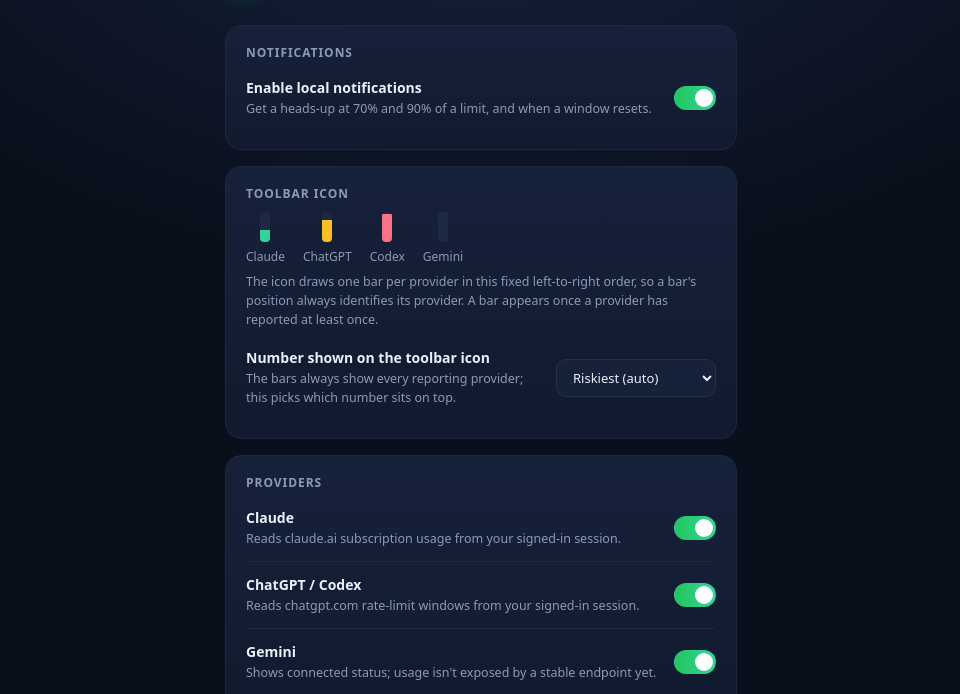
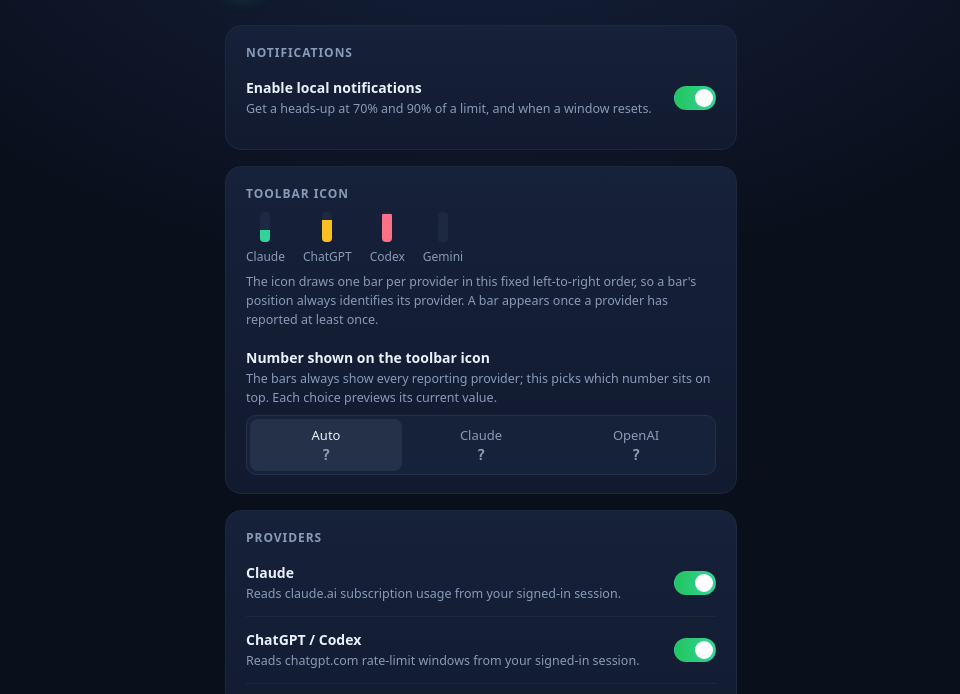
Before and after one commit to DCCA/meterbar, a website built with Vite: page src/options/options.html in a window 1280 px wide. Shown: the part 100-794 px from the top of the page, without its empty margins (159-1119 px from the left). Built offline with nearby package versions, Linux system fonts and the light colour scheme; some packages are replaced by stand-ins of ours.

Commit message:
feat(options): badge number picker as segmented control with live previews (#29)
* feat(options): badge number picker as segmented control with live previews

Windows are no longer pinnable (providers change them - OpenAI dropped its
5h window on 2026-07-12). Badge targets are now Auto / Claude / OpenAI,
each meaning that provider's riskiest fresh window. Legacy provider:window
ids migrate to their provider at read time.

The options page replaces the <select> with a radiogroup of buttons that
preview the number each choice would put on the badge right now,
risk-colored, disabled with '--' when a target has no fresh data, and
re-rendered on storage changes.

* review fixes: roving tabindex + arrow keys, reuse riskLevel, normalize legacy badgeTarget in loadSettings, keep every target selectable, preview '?' like the badge, no --faint on text

```diff
--- a/src/background/badge.ts
+++ b/src/background/badge.ts
@@ -15,12 +15,9 @@
   if (fresh.length === 0) return UNKNOWN;
 
   const target = parseBadgeTarget(targetId);
-  const chosen =
-    target.id === 'riskiest'
-      ? fresh.reduce((max, snapshot) => (snapshot.usedPercent > max.usedPercent ? snapshot : max))
-      : fresh.find((s) => s.provider === target.provider && s.window === target.window);
-
-  if (!chosen) return UNKNOWN;
+  const pool = target.provider ? fresh.filter((s) => s.provider === target.provider) : fresh;
+  if (pool.length === 0) return UNKNOWN;
+  const chosen = pool.reduce((max, snapshot) => (snapshot.usedPercent > max.usedPercent ? snapshot : max));
 
   return {
     text: String(Math.round(chosen.usedPercent)),
--- a/src/options/options.css
+++ b/src/options/options.css
@@ -137,21 +137,40 @@
 .legend-note { margin: 8px 0 6px; color: var(--muted); font-size: 12.5px; line-height: 1.5; }
 
 /* ---- Select row (icon number) ---- */
-.select-row { display: flex; align-items: center; gap: 16px; padding: 13px 0; }
-.panel h2 + .select-row { padding-top: 4px; }
-.select {
-  flex: none;
-  min-width: 160px;
-  font-family: inherit;
-  font-size: 13px;
-  color: var(--text);
+.select-row { display: flex; align-items: center; gap: 16px; padding: 13px 0 8px; }
+
+/* ---- Badge target segmented control ---- */
+.seg {
+  display: flex;
+  gap: 3px;
+  padding: 3px;
   background: var(--surface-2);
   border: 1px solid var(--border);
   border-radius: 10px;
-  padding: 8px 12px;
+}
+.seg button {
+  flex: 1;
+  display: flex;
+  flex-direction: column;
+  align-items: center;
+  gap: 2px;
+  padding: 7px 10px;
+  font-family: inherit;
+  font-size: 13px;
+  color: var(--muted);
+  background: none;
+  border: 0;
+  border-radius: 8px;
   cursor: pointer;
+  transition: background 160ms var(--ease), color 160ms var(--ease);
 }
-.select:hover { border-color: #2f3e5c; }
+.seg button:hover { color: var(--text); }
+.seg button[aria-checked="true"] { background: var(--border); color: var(--text); }
+.seg .seg-value { font: 600 15px var(--mono); }
+.seg .seg-value.ok { color: var(--ok); }
+.seg .seg-value.warn { color: var(--warn); }
+.seg .seg-value.crit { color: var(--crit); }
+.seg .seg-value.none { color: var(--muted); }
 
 .status { margin: 12px 0 0; min-height: 18px; color: var(--ok); font-size: 13px; }
 
--- a/src/options/options.html
+++ b/src/options/options.html
@@ -40,13 +40,13 @@
           The icon draws one bar per provider in this fixed left-to-right order, so a bar's position always
           identifies its provider. A bar appears once a provider has reported at least once.
         </p>
-        <label class="select-row" for="badge-target">
-          <span class="switch-text">
+        <div class="select-row">
+          <span class="switch-text" id="badge-target-label">
             <span class="switch-title">Number shown on the toolbar icon</span>
-            <span class="switch-desc">The bars always show every reporting provider; this picks which number sits on top.</span>
+            <span class="switch-desc">The bars always show every reporting provider; this picks which number sits on top. Each choice previews its current value.</span>
           </span>
-          <select id="badge-target" class="select"></select>
-        </label>
+        </div>
+        <div id="badge-target" class="seg" role="radiogroup" aria-labelledby="badge-target-label"></div>
       </section>
 
       <section class="panel">
--- a/src/options/options.ts
+++ b/src/options/options.ts
@@ -1,7 +1,10 @@
-import { loadSettings, saveSettings, type Settings } from '../storage/usageStore';
+import { getAllCards, loadSettings, saveSettings, type Settings } from '../storage/usageStore';
+import { aggregateCards, flattenSnapshots } from '../background/aggregate';
+import { calculateBadgeState } from '../background/badge';
+import { riskLevel } from '../popup/render';
 import { readAllHistory } from '../storage/historyStore';
 import { historyToCsv, historyToJson } from '../shared/exporters';
-import { BADGE_TARGETS, type BadgeTargetId } from '../shared/badgeTarget';
+import { BADGE_TARGETS, parseBadgeTarget, type BadgeTargetId } from '../shared/badgeTarget';
 import type { ExtensionMessage } from '../shared/messages';
 
 // Only the boolean settings drive the toggle switches.
@@ -32,8 +35,31 @@
   URL.revokeObjectURL(url);
 }
 
-function badgeSelect(): HTMLSelectElement | null {
-  return document.querySelector<HTMLSelectElement>('#badge-target');
+// Segmented control: one button per target, each previewing exactly what the badge would
+// show right now ("?" when that target has no fresh data). Every target stays selectable
+// so a provider can be pinned before it has reported.
+async function renderBadgeTargets(settings: Settings): Promise<void> {
+  const group = document.querySelector<HTMLDivElement>('#badge-target');
+  if (!group) return;
+  const snapshots = flattenSnapshots(aggregateCards(await getAllCards(), settings));
+  const current = parseBadgeTarget(settings.badgeTarget).id;
+  const hadFocus = group.contains(document.activeElement);
+  group.replaceChildren(...BADGE_TARGETS.map((t) => {
+    const state = calculateBadgeState(snapshots, t.id);
+    const checked = t.id === current;
+    const btn = document.createElement('button');
+    btn.type = 'button';
+    btn.role = 'radio';
+    btn.dataset.target = t.id;
+    btn.setAttribute('aria-checked', String(checked));
+    btn.tabIndex = checked ? 0 : -1; // roving tabindex: one tab stop, arrows move within
+    const value = document.createElement('span');
+    value.className = `seg-value ${state.usedPercent === undefined ? 'none' : riskLevel(state.usedPercent)}`;
+    value.textContent = state.text;
+    btn.append(t.label, value);
+    return btn;
+  }));
+  if (hadFocus) group.querySelector<HTMLButtonElement>('[aria-checked="true"]')?.focus();
 }
 
 async function render(): Promise<void> {
@@ -43,11 +69,7 @@
     if (el) el.checked = settings[key];
   }
 
-  const select = badgeSelect();
-  if (select) {
-    select.innerHTML = BADGE_TARGETS.map((t) => `<option value="${t.id}">${t.label}</option>`).join('');
-    select.value = settings.badgeTarget;
-  }
+  await renderBadgeTargets(settings);
 }
 
 async function wire(): Promise<void> {
@@ -59,10 +81,31 @@
     });
   }
 
-  badgeSelect()?.addEventListener('change', async (event) => {
+  document.querySelector('#badge-target')?.addEventListener('click', async (event) => {
+    const btn = (event.target as HTMLElement).closest<HTMLButtonElement>('button[data-target]');
+    if (!btn) return;
     const current = await loadSettings();
-    await saveSettings({ ...current, badgeTarget: (event.target as HTMLSelectElement).value as BadgeTargetId });
+    const next = { ...current, badgeTarget: btn.dataset.target as BadgeTargetId };
+    await saveSettings(next);
+    await renderBadgeTargets(next);
     void chrome.runtime.sendMessage({ type: 'usage:refresh' } as ExtensionMessage);
+  });
+
+  // Arrow keys move the selection like a native radio group.
+  document.querySelector('#badge-target')?.addEventListener('keydown', (event) => {
+    const e = event as KeyboardEvent;
+    const step = { ArrowRight: 1, ArrowDown: 1, ArrowLeft: -1, ArrowUp: -1 }[e.key];
+    if (!step) return;
+    const buttons = Array.from(document.querySelectorAll<HTMLButtonElement>('#badge-target button'));
+    const i = buttons.findIndex((b) => b.getAttribute('aria-checked') === 'true');
+    const next = buttons[(i + step + buttons.length) % buttons.length];
+    e.preventDefault();
+    next.click();
+  });
+
+  // Keep the previews (and the checked state) live while the worker writes new data.
+  chrome.storage.onChanged.addListener((_changes, area) => {
+    if (area === 'local') void loadSettings().then(renderBadgeTargets);
   });
 
   const date = new Date().toISOString().slice(0, 10);
--- a/src/shared/badgeTarget.ts
+++ b/src/shared/badgeTarget.ts
@@ -1,30 +1,31 @@
-import type { ProviderId, UsageWindow } from './types';
+import type { ProviderId } from './types';
 
-// Which value the toolbar number shows. 'riskiest' = auto (highest fresh percent);
-// otherwise a pinned `${provider}:${window}` pair.
-export type BadgeTargetId = 'riskiest' | `${ProviderId}:${UsageWindow}`;
+// Which value the toolbar number shows. 'riskiest' = auto (highest fresh percent across
+// providers); a provider id = that provider's riskiest fresh window. Windows are not
+// pinnable: providers change them (OpenAI dropped its 5h window on 2026-07-12).
+export type BadgeTargetId = 'riskiest' | 'claude' | 'chatgpt';
 
 export interface BadgeTarget {
   id: BadgeTargetId;
   label: string;
   provider?: ProviderId;
-  window?: UsageWindow;
 }
 
-// Single source of truth for the options select AND the background lookup, so they
+// Single source of truth for the options control AND the background lookup, so they
 // cannot drift. Gemini is omitted — it is status-only and has no numeric usage.
 export const BADGE_TARGETS: BadgeTarget[] = [
-  { id: 'riskiest', label: 'Riskiest (auto)' },
-  { id: 'claude:five_hour', label: 'Claude · 5-hour', provider: 'claude', window: 'five_hour' },
-  { id: 'claude:seven_day', label: 'Claude · 7-day', provider: 'claude', window: 'seven_day' },
-  { id: 'chatgpt:five_hour', label: 'ChatGPT · 5-hour', provider: 'chatgpt', window: 'five_hour' },
-  { id: 'chatgpt:seven_day', label: 'ChatGPT · 7-day', provider: 'chatgpt', window: 'seven_day' },
-  { id: 'chatgpt:custom', label: 'ChatGPT · Codex', provider: 'chatgpt', window: 'custom' }
+  { id: 'riskiest', label: 'Auto' },
+  { id: 'claude', label: 'Claude', provider: 'claude' },
+  { id: 'chatgpt', label: 'OpenAI', provider: 'chatgpt' }
 ];
 
 const RISKIEST = BADGE_TARGETS[0];
 
-/** Resolve a stored id to a target; unknown/removed ids fall back to 'riskiest'. */
+/**
+ * Resolve a stored id to a target. Legacy `provider:window` ids (pre-2026-08) migrate to
+ * their provider; unknown ids fall back to 'riskiest'.
+ */
 export function parseBadgeTarget(id: string): BadgeTarget {
-  return BADGE_TARGETS.find((t) => t.id === id) ?? RISKIEST;
+  const key = id.split(':')[0];
+  return BADGE_TARGETS.find((t) => t.id === key) ?? RISKIEST;
 }
--- a/src/storage/usageStore.ts
+++ b/src/storage/usageStore.ts
@@ -1,5 +1,5 @@
 import type { ProviderCardState, ProviderId } from '../shared/types';
-import type { BadgeTargetId } from '../shared/badgeTarget';
+import { parseBadgeTarget, type BadgeTargetId } from '../shared/badgeTarget';
 
 export interface Settings {
   notificationsEnabled: boolean;
@@ -27,7 +27,9 @@
   return Object.entries(all).filter(([k]) => k.startsWith('latest:')).map(([, v]) => v as ProviderCardState);
 }
 export async function loadSettings(): Promise<Settings> {
-  return (await chrome.storage.local.get(DEFAULT_SETTINGS)) as Settings;
+  const raw = (await chrome.storage.local.get(DEFAULT_SETTINGS)) as Settings;
+  // Legacy `provider:window` ids map to their provider, so the type holds at runtime.
+  return { ...raw, badgeTarget: parseBadgeTarget(raw.badgeTarget).id };
 }
 export async function saveSettings(s: Settings): Promise<void> {
   await chrome.storage.local.set(s);
```
Also changed, not shown: tests/badge.test.ts (+11 -10 lines), tests/badgeTarget.test.ts (+15 -28 lines).
